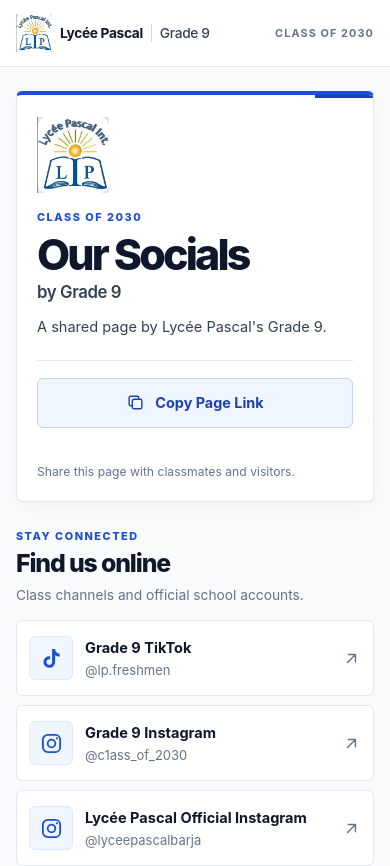
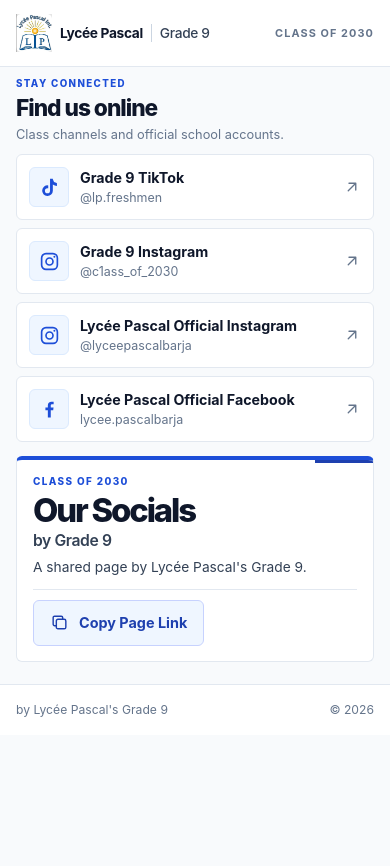
Before and after one commit to Zouheir0/Socials, a plain HTML site: page index.html in a window 390 px wide. Shown: the top 866 px of the page. After the commit the page ends 844 px from the top, so only its background shows below. Drawn offline with Linux system fonts and the light colour scheme.

Commit message:
Prioritize social links and remove mobile whitespace

```diff
--- a/styles.css
+++ b/styles.css
@@ -89,3 +89,176 @@ button:focus-visible,a:focus-visible{outline:3px solid var(--focus);outline-offs
  .social-channel__icon{width:40px;height:40px;flex-basis:40px}.social-channel__label{font-size:.86rem}
 }
 @media(prefers-reduced-motion:reduce){html{scroll-behavior:auto}*,*::before,*::after{transition-duration:.01ms!important}}
+
+
+/* Mobile priority pass: put the destinations first and remove artificial vertical spacing. */
+@media (max-width: 819px) {
+  .page-frame {
+    min-height: 100svh;
+  }
+
+  .lpHubShell {
+    flex: 0 0 auto;
+    padding: 10px 0 22px;
+  }
+
+  .lpHubGrid {
+    grid-template-columns: minmax(0, 1fr);
+    gap: 14px;
+  }
+
+  .socialChannelPanel {
+    order: 1;
+    padding: 0;
+  }
+
+  .pascalLeftCard {
+    order: 2;
+    min-height: 0;
+    padding: 15px 16px;
+    box-shadow: none;
+  }
+
+  /* The seal is already in the header; hiding this duplicate gives links more room. */
+  .pascalLeftCard__logo {
+    display: none;
+  }
+
+  .pascalLeftCard__eyebrow {
+    margin-bottom: 5px;
+    font-size: .62rem;
+  }
+
+  .pascalLeftCard__title {
+    font-size: clamp(2.05rem, 8vw, 2.65rem);
+    line-height: 1;
+  }
+
+  .pascalLeftCard__grade {
+    margin-top: 4px;
+    font-size: .98rem;
+  }
+
+  .pascalLeftCard__description {
+    max-width: none;
+    margin-top: 8px;
+    font-size: .86rem;
+    line-height: 1.45;
+  }
+
+  .pascalLeftCard__share {
+    margin-top: 11px;
+    padding-top: 10px;
+    gap: 8px 10px;
+  }
+
+  .copyShareUrl {
+    width: auto;
+    min-height: 46px;
+  }
+
+  .copyShareUrl__status {
+    flex: 1 1 110px;
+    font-size: .78rem;
+  }
+
+  .pascalLeftCard__note,
+  .socialChannelPanel__footnote {
+    display: none;
+  }
+
+  .socialChannelPanel__heading {
+    margin-bottom: 10px;
+  }
+
+  .socialChannelPanel__eyebrow {
+    margin-bottom: 4px;
+    font-size: .61rem;
+  }
+
+  .socialChannelPanel__heading h2 {
+    font-size: 1.42rem;
+    line-height: 1.12;
+  }
+
+  .socialChannelPanel__heading > p:last-child {
+    margin-top: 5px;
+    font-size: .8rem;
+  }
+
+  .socialChannelList {
+    gap: 8px;
+  }
+
+  .social-channel {
+    min-height: 66px;
+    gap: 11px;
+    padding: 10px 12px;
+  }
+
+  .social-channel__icon {
+    width: 40px;
+    height: 40px;
+    flex-basis: 40px;
+  }
+
+  .social-channel__icon svg {
+    width: 21px;
+    height: 21px;
+  }
+
+  .social-channel__copy {
+    gap: 3px;
+  }
+
+  .social-channel__label {
+    font-size: .89rem;
+    line-height: 1.25;
+  }
+
+  .social-channel__handle {
+    font-size: .78rem;
+    line-height: 1.25;
+  }
+
+  .social-channel__arrow {
+    width: 18px;
+    height: 18px;
+    flex-basis: 18px;
+  }
+
+  .lp-footer__inner {
+    min-height: 50px;
+  }
+}
+
+@media (max-width: 359px) {
+  .lpHubShell {
+    width: min(100% - 24px, 1120px);
+    padding-top: 8px;
+  }
+
+  .lpHubGrid {
+    gap: 12px;
+  }
+
+  .social-channel {
+    min-height: 64px;
+    gap: 9px;
+    padding: 9px 10px;
+  }
+
+  .social-channel__icon {
+    width: 38px;
+    height: 38px;
+    flex-basis: 38px;
+  }
+
+  .social-channel__label {
+    font-size: .85rem;
+  }
+
+  .pascalLeftCard {
+    padding: 13px 14px;
+  }
+}
```
